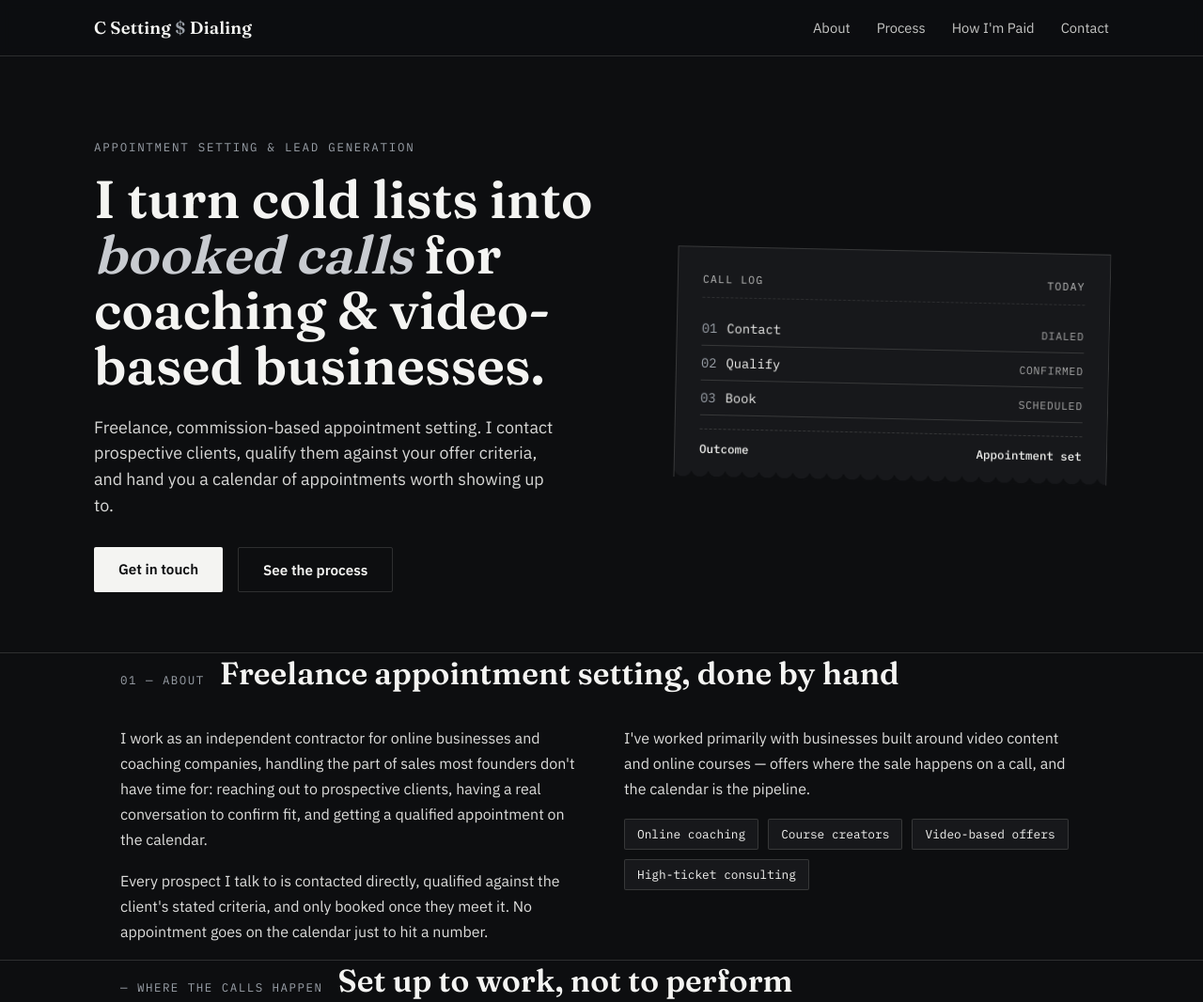
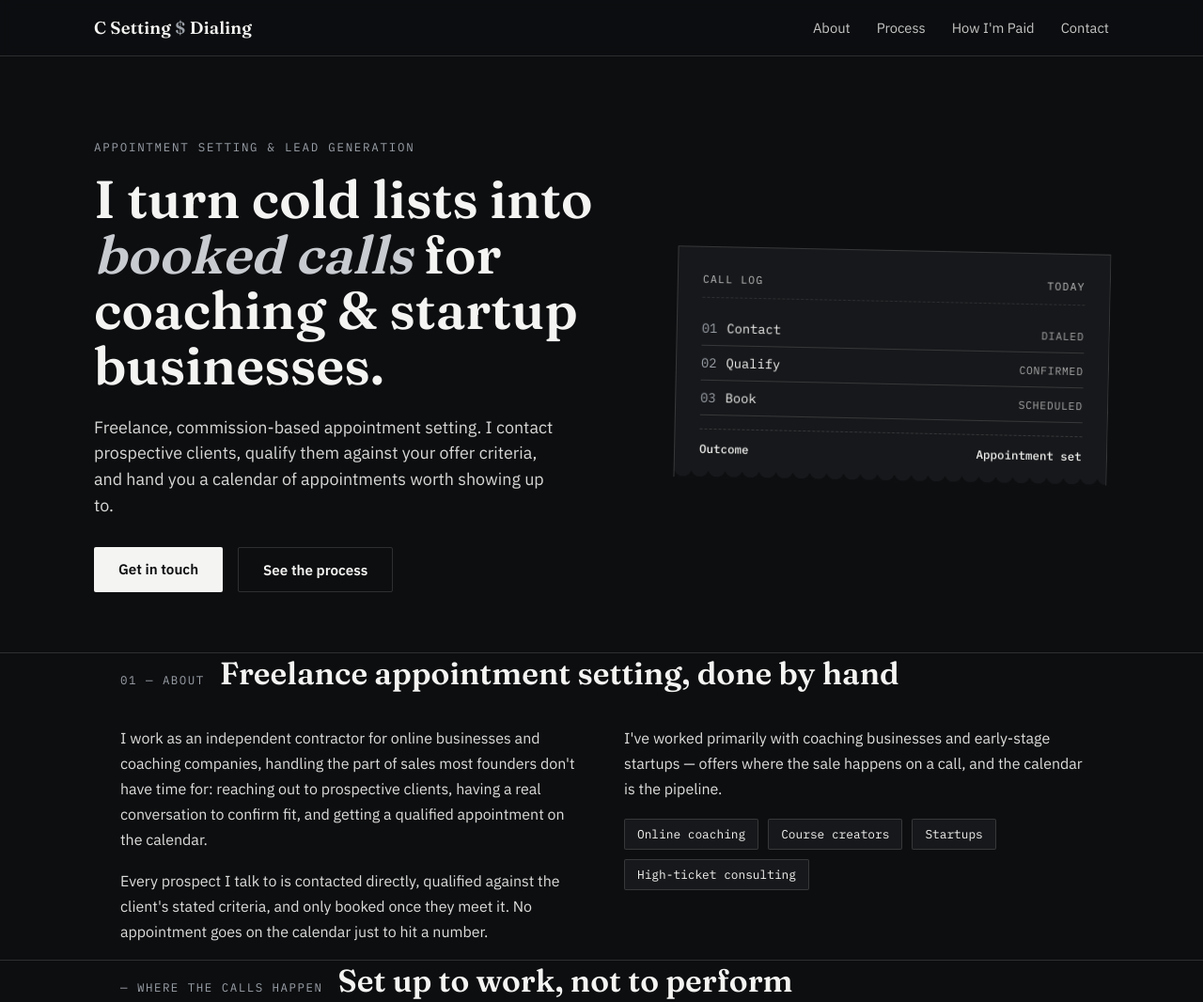
Before and after one commit to cohlchandler-ui/Csetting-dialing, a plain HTML site: page index.html in a window 1280 px wide. Shown: the top 1066 px of the page at 94% size. Drawn offline with Linux system fonts and the light colour scheme.

Commit message:
Add files via upload

```diff
--- a/index.html
+++ b/index.html
@@ -377,10 +377,10 @@
 <section class="hero wrap">
   <div>
     <div class="eyebrow">Appointment Setting &amp; Lead Generation</div>
-    <h1>I turn cold lists into <em>booked calls</em> for coaching &amp; video-based businesses.</h1>
+    <h1>I turn cold lists into <em>booked calls</em> for coaching &amp; startup businesses.</h1>
     <p class="lede">Freelance, commission-based appointment setting. I contact prospective clients, qualify them against your offer criteria, and hand you a calendar of appointments worth showing up to.</p>
     <div class="cta-row">
-      <a class="btn btn-primary" href="#contact">Get in touch</a>
+      <a class="btn btn-primary" href="mailto:cohlchandler@gmail.com">Get in touch</a>
       <a class="btn btn-ghost" href="#process">See the process</a>
     </div>
   </div>
@@ -422,11 +422,11 @@
       <p>Every prospect I talk to is contacted directly, qualified against the client's stated criteria, and only booked once they meet it. No appointment goes on the calendar just to hit a number.</p>
     </div>
     <div>
-      <p>I've worked primarily with businesses built around video content and online courses — offers where the sale happens on a call, and the calendar is the pipeline.</p>
+      <p>I've worked primarily with coaching businesses and early-stage startups — offers where the sale happens on a call, and the calendar is the pipeline.</p>
       <ul class="industry-list">
         <li>Online coaching</li>
         <li>Course creators</li>
-        <li>Video-based offers</li>
+        <li>Startups</li>
         <li>High-ticket consulting</li>
       </ul>
     </div>
@@ -507,7 +507,7 @@
   </div>
   <div class="contact-box">
     <div>
-      <p style="line-height:1.7; opacity:0.9;">Currently taking on new coaching and video-based businesses that need consistent, qualified appointments booked on their sales calendar. Reach out and tell me about your offer.</p>
+      <p style="line-height:1.7; opacity:0.9;">Currently taking on new coaching businesses and startups that need consistent, qualified appointments booked on their sales calendar. Reach out and tell me about your offer.</p>
     </div>
     <div class="contact-card">
       <span class="label">Email</span>
```
